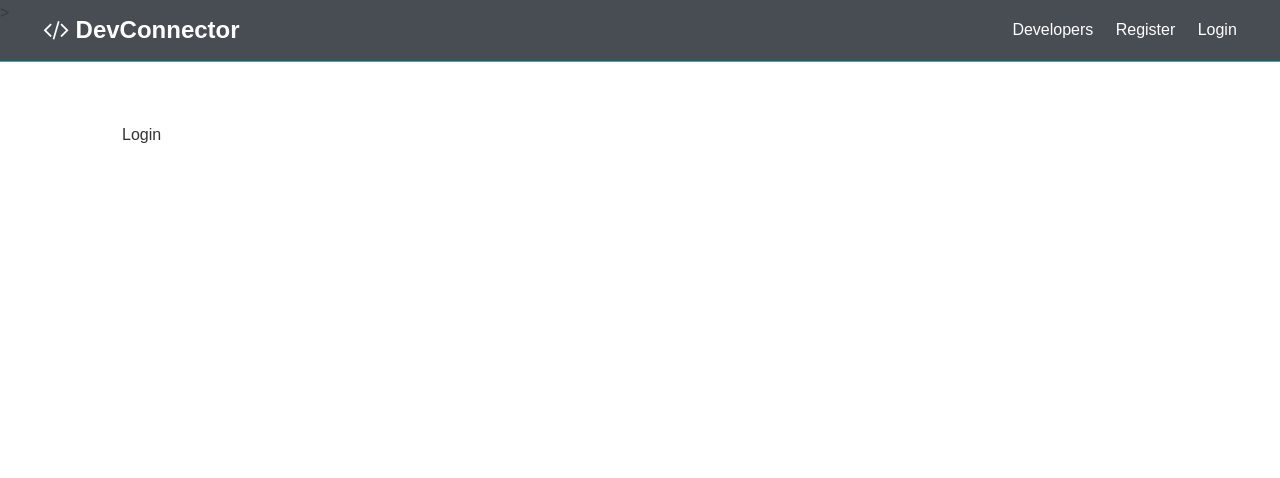
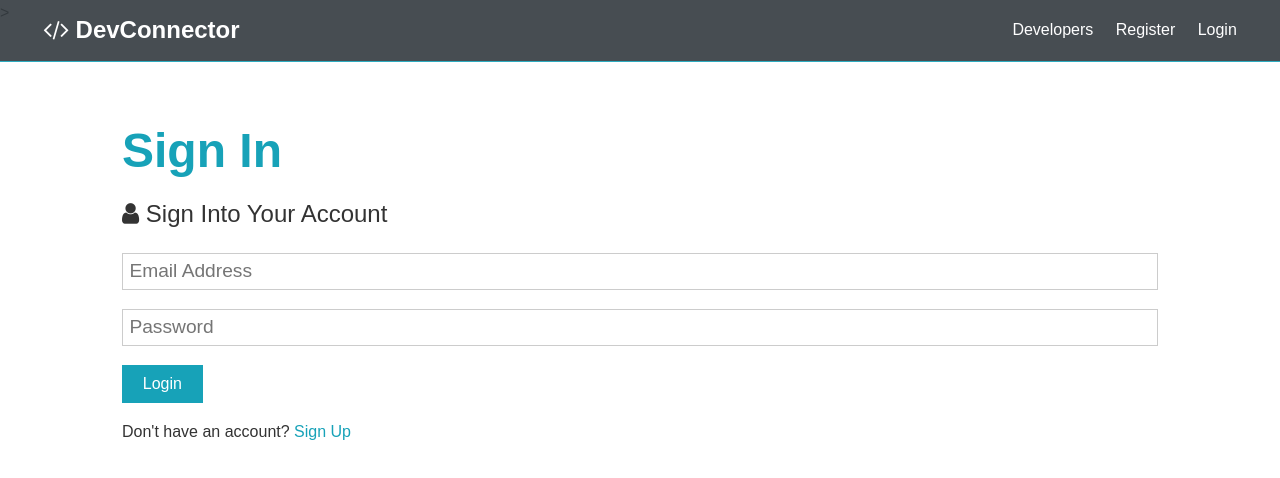
Before and after one commit to KyznecSPM/dev-connector, a React (Create React App) app in the folder client/: page /login in a window 1280 px wide. Shown: the top 478 px of the page. Built offline with nearby package versions, Linux system fonts and the light colour scheme; the HTML template or start-up script is replaced by a standard one.

Commit message:
add login

```diff
--- a/client/src/components/auth/Login.js
+++ b/client/src/components/auth/Login.js
@@ -1,7 +1,56 @@
-import React from 'react';
+import React, { Fragment, useState } from 'react';
+import { Link } from 'react-router-dom';
 
 const Login = () => {
-  return <div>Login</div>;
+  const [formData, setFormData] = useState({
+    email: '',
+    password: ''
+  });
+
+  const { email, password } = formData;
+
+  const onChange = e =>
+    setFormData({ ...formData, [e.target.name]: e.target.value });
+
+  const onSubmit = e => {
+    e.preventDefault();
+
+    console.log('Password coreect!', formData);
+  };
+
+  return (
+    <Fragment>
+      <h1 className='large text-primary'>Sign In</h1>
+      <p className='lead'>
+        <i className='fa fa-user'></i> Sign Into Your Account
+      </p>
+      <form className='form' onSubmit={e => onSubmit(e)}>
+        <div className='form-group'>
+          <input
+            type='email'
+            placeholder='Email Address'
+            name='email'
+            value={email}
+            onChange={e => onChange(e)}
+          />
+        </div>
+        <div className='form-group'>
+          <input
+            type='password'
+            placeholder='Password'
+            name='password'
+            minLength='6'
+            value={password}
+            onChange={e => onChange(e)}
+          />
+        </div>
+        <input type='submit' className='btn btn-primary' value='Login' />
+      </form>
+      <p className='my-1'>
+        Don't have an account? <Link to='/register'>Sign Up</Link>
+      </p>
+    </Fragment>
+  );
 };
 
 export default Login;
--- a/client/src/components/auth/Register.js
+++ b/client/src/components/auth/Register.js
@@ -1,4 +1,5 @@
 import React, { Fragment, useState } from 'react';
+import { Link } from 'react-router-dom';
 
 const Register = () => {
   const [formData, setFormData] = useState({
@@ -75,7 +76,7 @@
         <input type='submit' className='btn btn-primary' value='Register' />
       </form>
       <p className='my-1'>
-        Already have an account? <a href='login.html'>Sign In</a>
+        Already have an account? <Link to='/login'>Sign In</Link>
       </p>
     </Fragment>
   );
```
